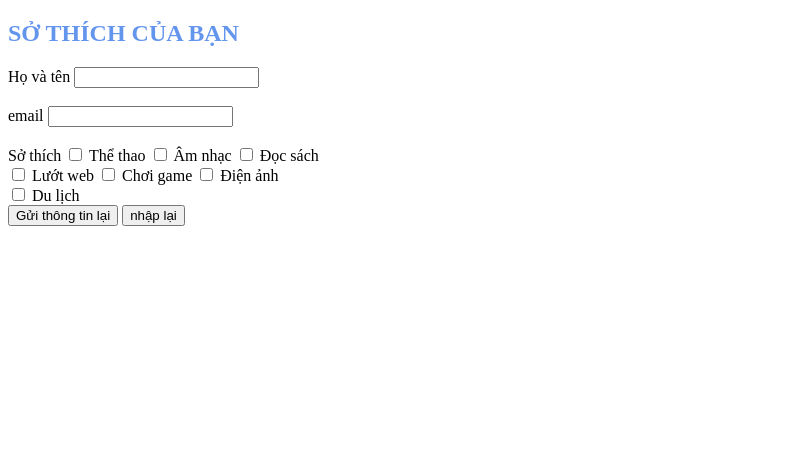
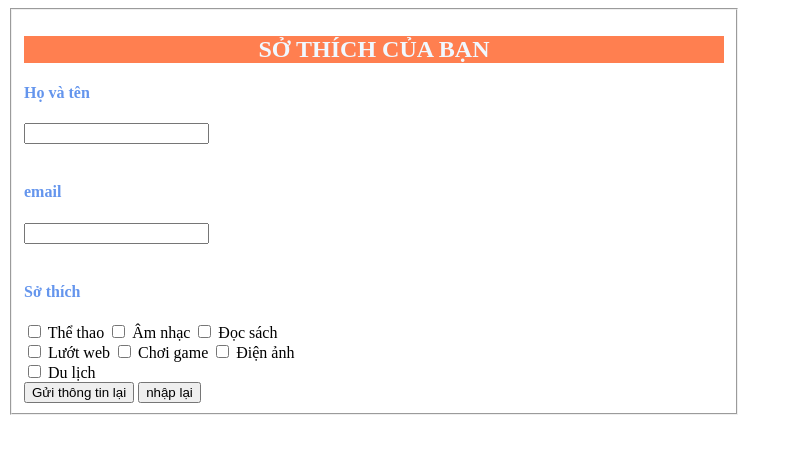
Before and after one commit to vuducduong/Gitproject, a plain HTML site: page khachhang.html in a window 1280 px wide. Shown: the whole page, without its empty margins (0-793 px from the left). Drawn offline with Linux system fonts and the light colour scheme.

Commit message:
add file

```diff
--- a/khachhang.html
+++ b/khachhang.html
@@ -3,16 +3,25 @@
 <head>
     <meta charset="UTF-8">
     <title>Sothich</title>
+    <style>
+        h2{
+            background-color: coral;
+            background-size: 100%;
+            text-align: center;
+        }
+    </style>
 </head>
 <body>
 <style>
-    h2 {color: cornflowerblue}
+    h2 {color: aliceblue }
+    h4{color: cornflowerblue}
 </style>
 <form method="get" action="simpleform.html">
+    <fieldset style ="width:700px;">
     <h2>SỞ THÍCH CỦA BẠN</h2>
-    Họ và tên <input type="text" name="yourname"><br>
-            <br>email <input type="text" name="email"><br><br>
-    Sở thích
+    <h4>Họ và tên</h4><input type="text" name="yourname"><br>
+        <br><h4>email</h4><input type="text" name="email"><br><br>
+        <h4>Sở thích</h4>
     <input type="checkbox" name="hobby" value="Thể thao"> Thể thao
     <input type="checkbox" name="hobby" value="Âm nhạc"> Âm nhạc
     <input type="checkbox" name="hobby" value="Đọc sách"> Đọc sách
@@ -22,6 +31,7 @@
     <br><input type="checkbox" name="hobby" value="Du lịch"> Du lịch
     <br><input type="submit" value="Gửi thông tin lại">
     <input type="reset" value="nhập lại">
+        </fieldset>
 </form>
 </body>
 </html>
```
Also changed, not shown: đăng ký học viên.html (added, +31 -0 lines).
